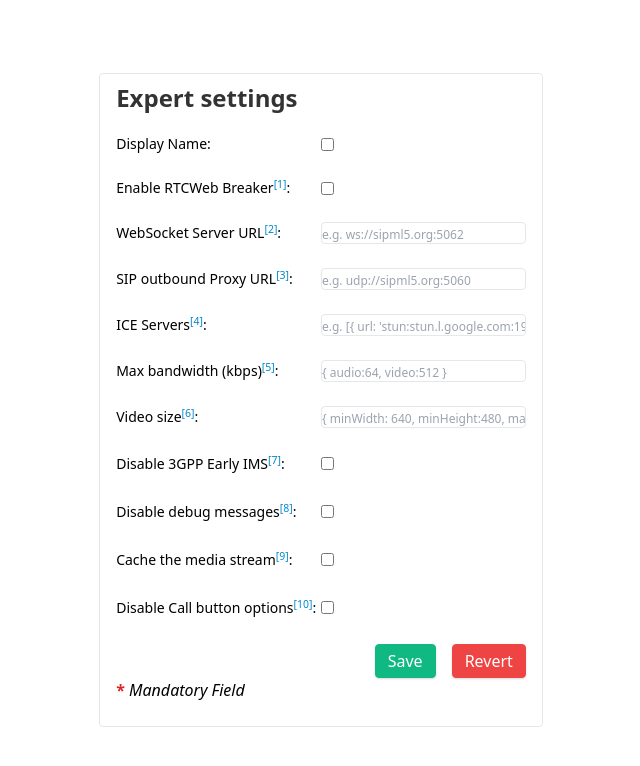
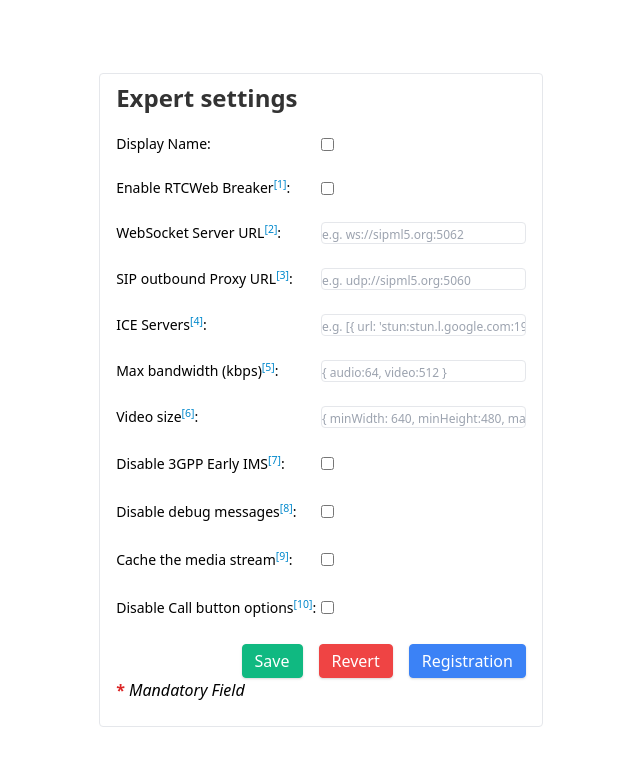
Before and after one commit to Skipperlla/softphone, a plain HTML site: page expert.html in a window 1280 px wide. Shown: the whole page, without its empty margins (319-959 px from the left). Drawn offline with nearby package versions, Linux system fonts and the light colour scheme.

Commit message:
Registration

```diff
--- a/expert.html
+++ b/expert.html
@@ -303,7 +303,7 @@
               Save
             </button>
           </div>
-          <div class="flex justify-end items-center">
+          <div class="flex justify-end items-center mr-4">
             <button
               class="
                 transition-all
@@ -322,6 +322,26 @@
               id="revert"
             >
               Revert
+            </button>
+          </div>
+          <div class="flex justify-end items-center">
+            <button
+              class="
+                transition-all
+                shadow
+                border border-blue-500
+                bg-blue-500
+                text-black
+                focus:shadow-outline focus:outline-none
+                py-1
+                px-3
+                rounded
+                text-white
+                disabled:opacity-50
+              "
+              type="button"
+            >
+              <a href="index.html">Registration</a>
             </button>
           </div>
         </div>
```
